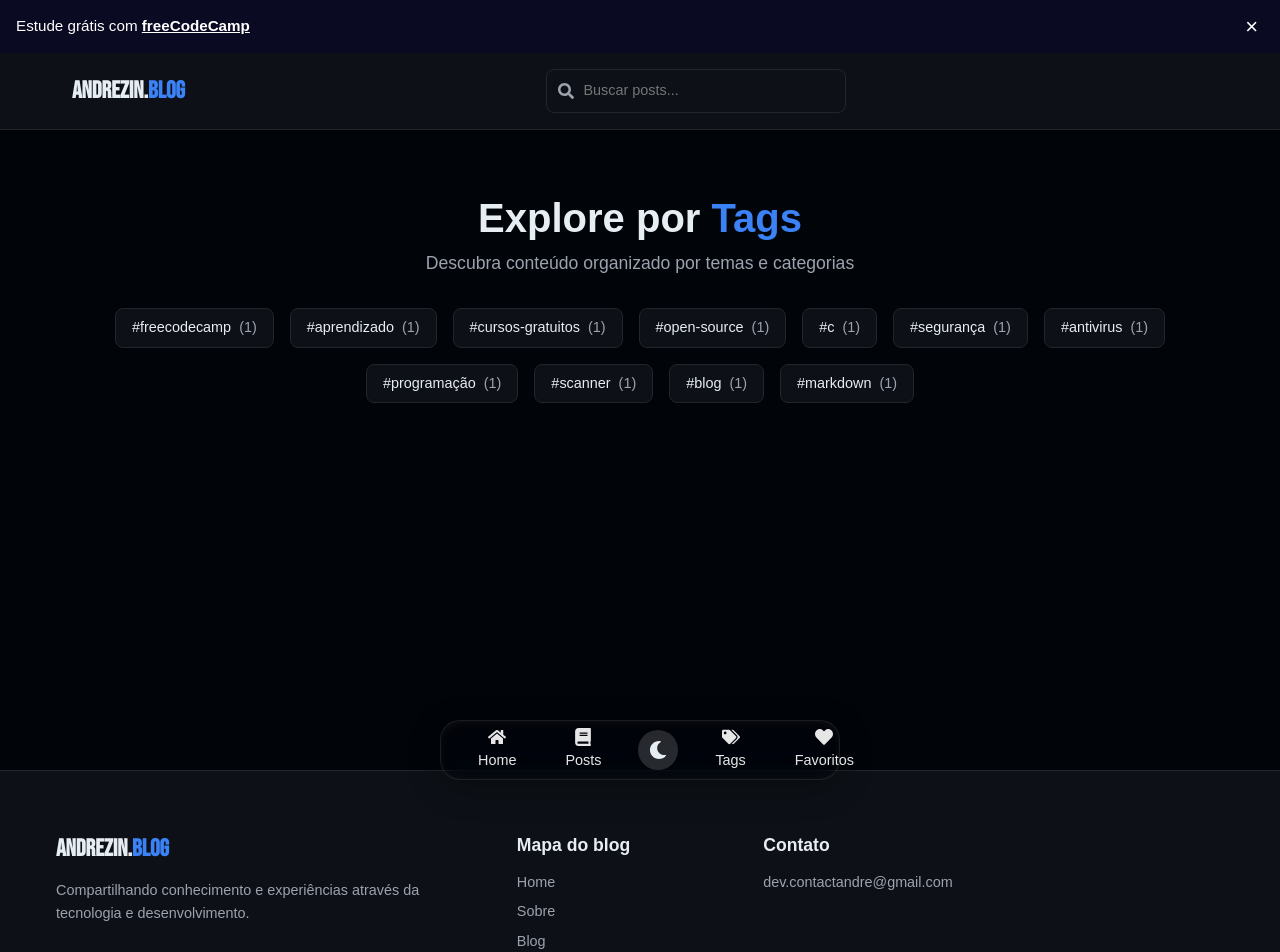
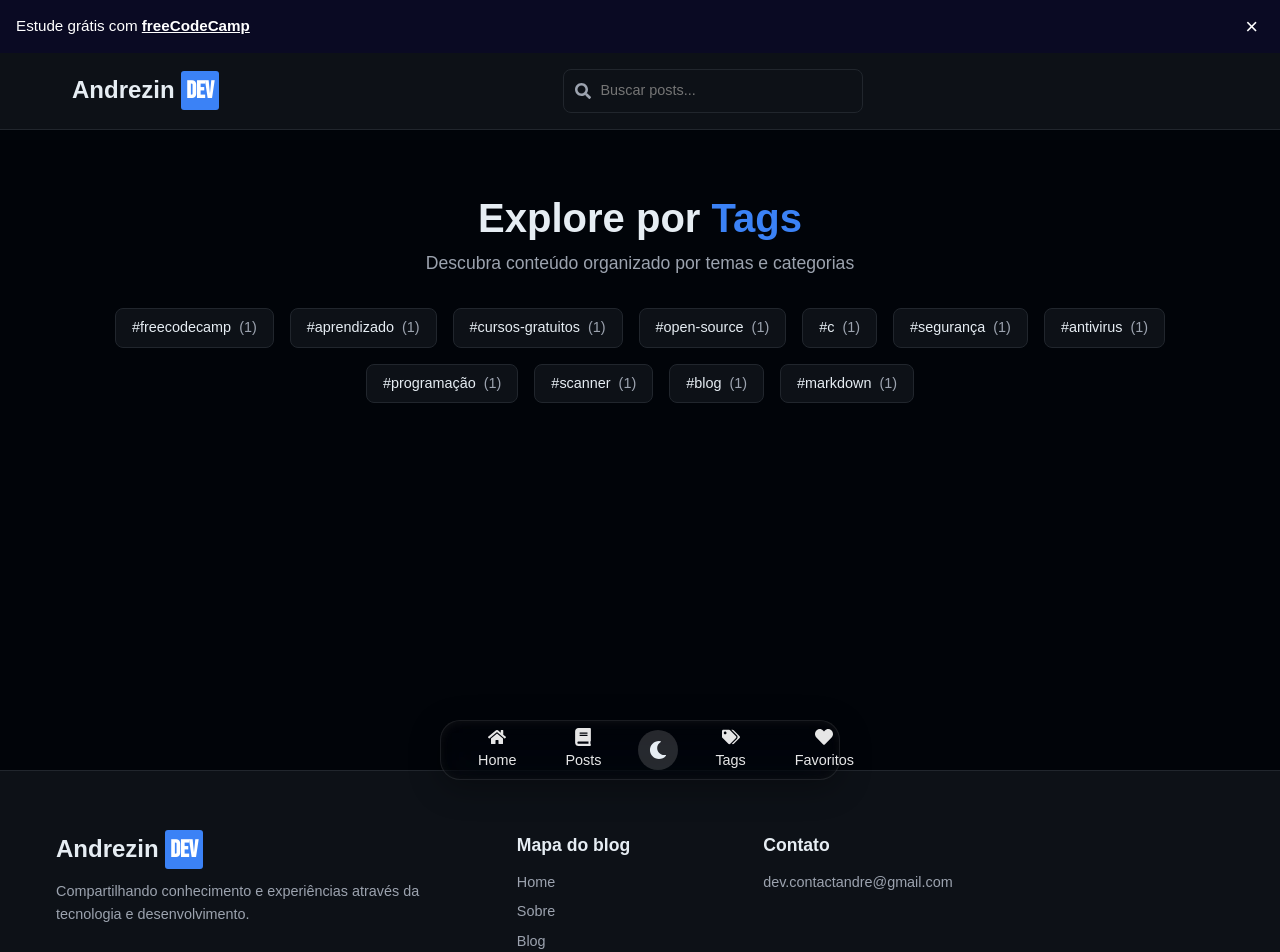
Before and after one commit to Andrezinrc/dev-mini-blog, a React (Vite) app: page /tags in a window 1280 px wide. Shown: the top 952 px of the page. Built offline with nearby package versions, Linux system fonts and the light colour scheme.

Commit message:
style: melhorias no titulo

```diff
--- a/src/components/layout/Footer/Footer.jsx
+++ b/src/components/layout/Footer/Footer.jsx
@@ -6,7 +6,7 @@ const Footer = () => {
     <footer className={styles.footer}>
       <div className={styles.footerContent}>
         <div className={styles.footerSection}>
-          <h3 className={styles.footerTitle}>Andrezin.<span>blog</span></h3>
+          <h3 className={styles.footerTitle}>Andrezin <span>DEV</span></h3>
           <p className={styles.footerDescription}>
             Compartilhando conhecimento e experiências através da tecnologia e desenvolvimento.
           </p>
--- a/src/components/layout/Footer/Footer.module.css
+++ b/src/components/layout/Footer/Footer.module.css
@@ -25,12 +25,14 @@
   font-size: 1.5rem;
   font-weight: 700;
   margin-bottom: var(--spacing-sm);
-  font-family: "Bebas Neue", sans-serif;
 }
 
 .footerTitle span{
-  color: var(--color-primary);
   font-family: "Bebas Neue", sans-serif;
+  padding: 5px;
+  border-radius: 3px;
+  background: var(--color-primary);
+  color: white;
 }
 
 .footerDescription {
@@ -92,7 +94,6 @@
   text-align: center;
   background: var(--bg-gray);
 }
-
 .copyright {
   color: var(--text-light);
   font-size: 0.9rem;
--- a/src/components/layout/Header/Header.jsx
+++ b/src/components/layout/Header/Header.jsx
@@ -87,7 +87,7 @@ export default function Header() {
       <header className={styles.header}>
         <div className={styles.container}>
           <Link to="/" className={styles.logo} onClick={closeMenu}>
-            Andrezin.<span className={styles.logoAccent}>blog</span>
+            Andrezin <span className={styles.logoAccent}>DEV</span>
           </Link>
 
           <div className={styles.mainContent}>
--- a/src/components/layout/Header/Header.module.css
+++ b/src/components/layout/Header/Header.module.css
@@ -41,13 +41,18 @@
   color: var(--text-color);
   text-decoration: none;
   transition: var(--transition);
-  font-family: "Bebas Neue", sans-serif;
 }
 
 .logo:hover {
   transform: scale(1.05);
 }
-
+.logo span {
+  font-family: "Bebas Neue", sans-serif;
+  padding: 5px;
+  border-radius: 3px;
+  background: var(--color-primary);
+  color: white;
+}
 .logoAccent {
   color: var(--color-primary);
   font-family: "Bebas Neue", sans-serif;
--- /dev/null
+++ b/src/constants/projects.js
@@ -0,0 +1,22 @@
+export const projects = [
+  {
+    title: "adr86 — Emulador x86 em C",
+    description: "Emulador de CPU x86 com execução de instruções, flags e ciclo fetch–decode–execute.",
+    github: "https://github.com/Andrezinrc/adr86"
+  },
+  {
+    title: "huffman — Compressão",
+    description: "Implementação completa do algoritmo de Huffman com encode/decode e formato .adr",
+    github: "https://github.com/Andrezinrc/huffman"
+  },
+  {
+    title: "adr_scan — Scanner de Assinaturas",
+    description: "Scanner de segurança para detectar padrões binários suspeitos via regras customizadas.",
+    github: "https://github.com/Andrezinrc/adr_scan"
+  },
+  {
+    title: "mycrypt — Criptografia modular (XOR-like) para aprendizado",
+    description: "Criptografia de arquivos com cabeçalho e geração de chave.",
+    github: "https://github.com/Andrezinrc/mycrypt"
+  }
+];
--- a/src/pages/Projects/Projects.jsx
+++ b/src/pages/Projects/Projects.jsx
@@ -1,28 +1,6 @@
 import React from "react";
+import {projects} from '../../constants/projects';
 import styles from "./Projects.module.css";
-
-const projects = [
-  {
-    title: "adr86 — Emulador x86 em C",
-    description: "Emulador de CPU x86 com execução de instruções, flags e ciclo fetch–decode–execute.",
-    github: "https://github.com/Andrezinrc/adr86"
-  },
-  {
-    title: "huffman — Compressão",
-    description: "Implementação completa do algoritmo de Huffman com encode/decode e formato .adr",
-    github: "https://github.com/Andrezinrc/huffman"
-  },
-  {
-    title: "adr_scan — Scanner de Assinaturas",
-    description: "Scanner de segurança para detectar padrões binários suspeitos via regras customizadas.",
-    github: "https://github.com/Andrezinrc/adr_scan"
-  },
-  {
-    title: "mycrypt — Criptografia modular (XOR-like) para aprendizado",
-    description: "Criptografia de arquivos com cabeçalho e geração de chave.",
-    github: "https://github.com/Andrezinrc/mycrypt"
-  }
-];
 
 export default function Projects() {
   return (
```
